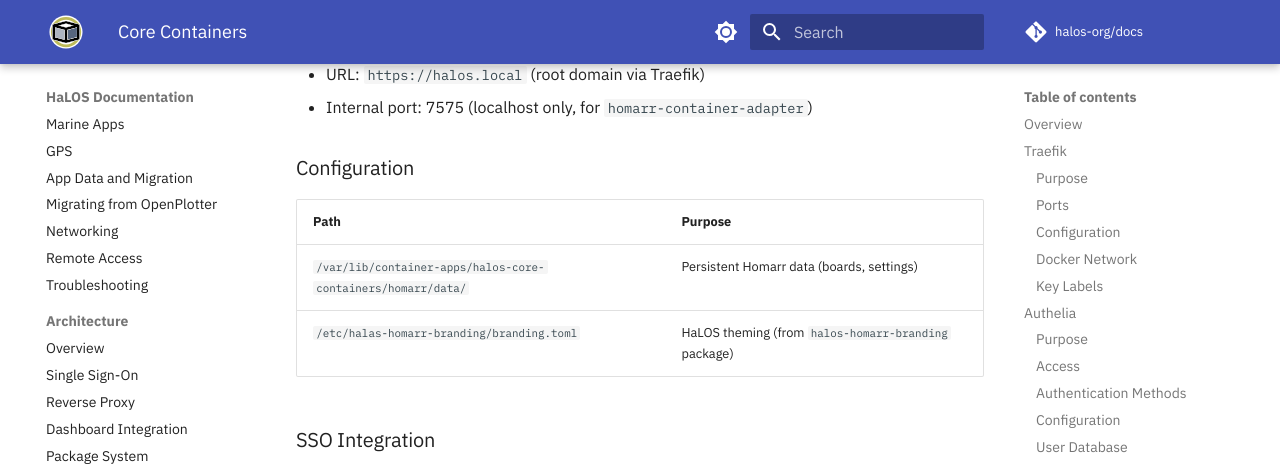
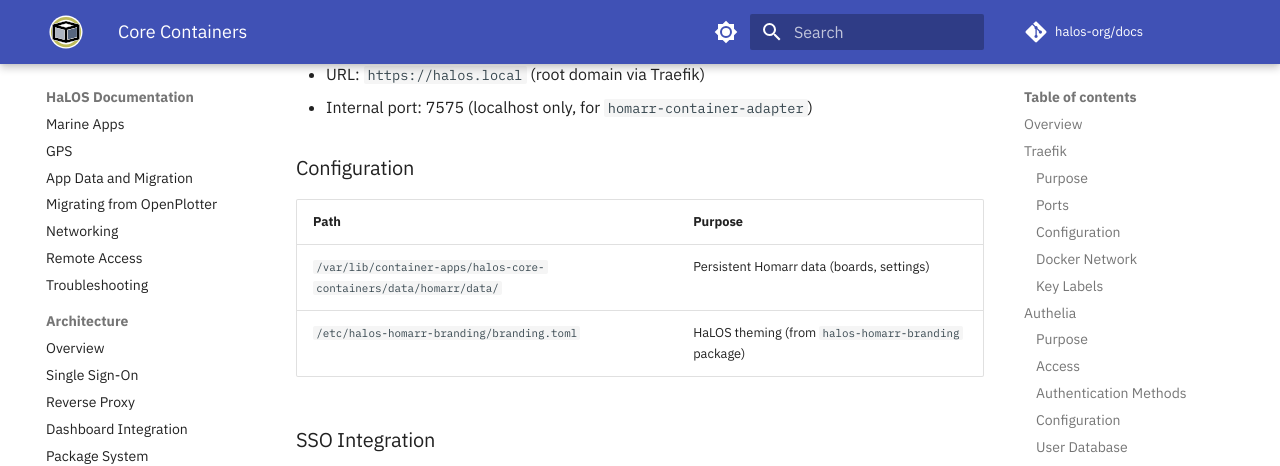
Before and after one commit to halos-org/docs, an MkDocs documentation site: the page built from docs/reference/core-containers.md, in a window 1280 px wide and 900 px high, scrolled down 3162 px. Shown: the top 466 px of the window. Built offline with MkDocs 1.6.1 and Material for MkDocs 9.7.7, drawn with Linux system fonts in a browser that asks for light colours; comment, search, counter and statistics services are not loaded; some of the changed text lies outside the part shown.

Commit message:
docs(core-containers): Homarr v2.5.2 image
Also correct the Homarr data directory and the branding
config path.

Co-Authored-By: Claude Opus 5.5 <noreply@anthropic.com>
Claude-Session: https://claude.ai/code/session_016UyFqXM24KsQgWBE9t5Wp4

```diff
--- a/docs/reference/core-containers.md
+++ b/docs/reference/core-containers.md
@@ -101,8 +101,8 @@ Dashboard application that serves as the main landing page at `https://halos.loc
 
 | Path | Purpose |
 |------|---------|
-| `/var/lib/container-apps/halos-core-containers/homarr/data/` | Persistent Homarr data (boards, settings) |
-| `/etc/halas-homarr-branding/branding.toml` | HaLOS theming (from `halos-homarr-branding` package) |
+| `/var/lib/container-apps/halos-core-containers/data/homarr/data/` | Persistent Homarr data (boards, settings) |
+| `/etc/halos-homarr-branding/branding.toml` | HaLOS theming (from `halos-homarr-branding` package) |
 
 ### SSO Integration
 
```
Also changed, not shown: other parts of docs/reference/core-containers.md (+1 -1 lines), docs/architecture/dashboard.md (+1 -1 lines).
